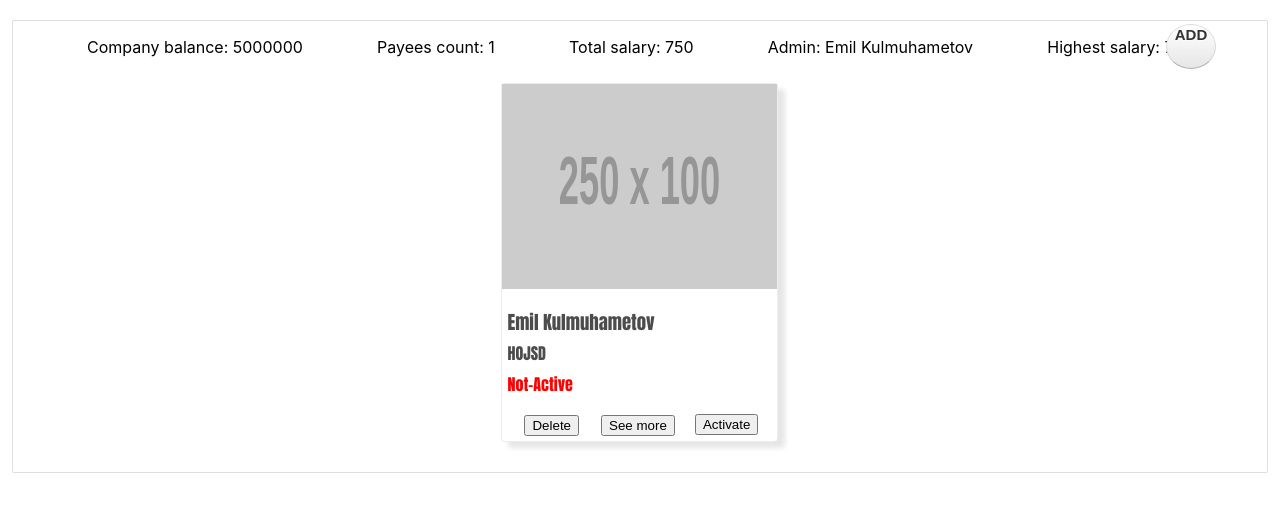
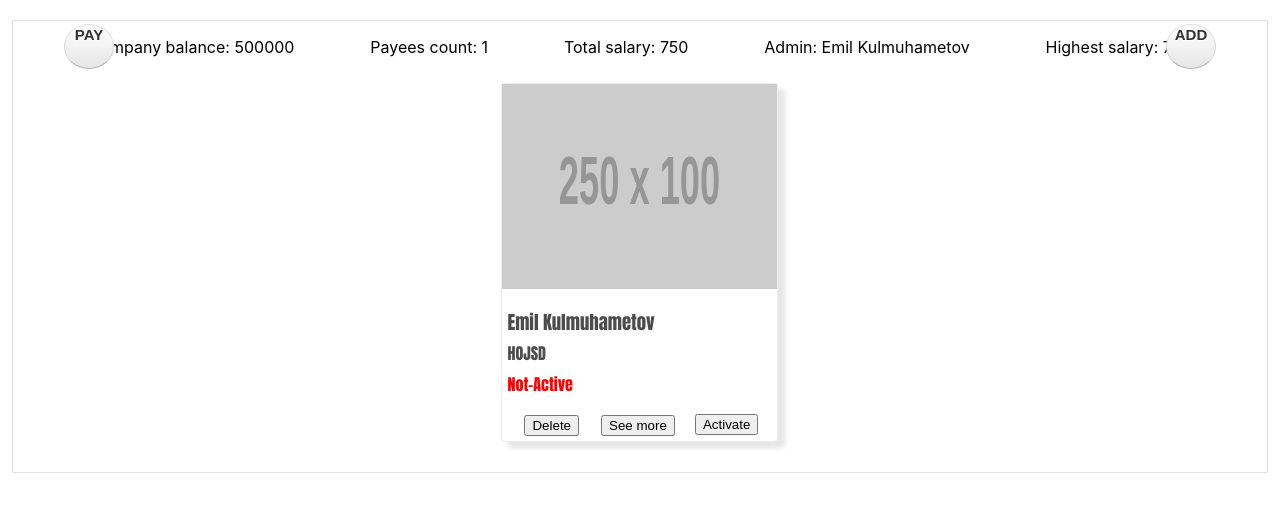
Before and after one commit to emiljj/vadim-react-js-payroll, a React (Create React App) app: page / in a window 1280 px wide. Shown: the top 512 px of the page. Built offline with nearby package versions, Linux system fonts and the light colour scheme.

Commit message:
Added company balance

```diff
--- a/src/containers/PayeesContainer/PayeePageHeader.tsx
+++ b/src/containers/PayeesContainer/PayeePageHeader.tsx
@@ -8,6 +8,7 @@ interface IPayeePageHeaderProps {
   adminNames: string;
   highestSalary: number;
   onAddButtonClick: () => void;
+  handlePayClick: () => void;
 }
 
 const PayeePageHeader = (props: IPayeePageHeaderProps) => {
@@ -18,10 +19,14 @@ const PayeePageHeader = (props: IPayeePageHeaderProps) => {
     adminNames,
     highestSalary,
     onAddButtonClick,
+    handlePayClick,
   } = props;
   return (
     <div className="payee-container__header">
       <div>
+        <button className="pay-button" onClick={handlePayClick}>
+          PAY
+        </button>
         <p>Company balance: {companyBalance} </p>
       </div>
       <div>
--- a/src/containers/PayeesContainer/payees.container.style.css
+++ b/src/containers/PayeesContainer/payees.container.style.css
@@ -2,7 +2,7 @@
   margin: 0 auto;
   width: 98%;
   background-color: #fff;
-  border: 1px solid rgba(0,0,0,.125);
+  border: 1px solid rgba(0, 0, 0, 0.125);
   border-radius: 2px;
   margin-top: 20px;
 }
@@ -20,3 +20,79 @@
   justify-content: space-evenly;
   flex-wrap: wrap;
 }
+
+.pay-button {
+  background: linear-gradient(to bottom, #ffffff, #e6e6e6) #f5f5f5 repeat-x;
+  border-color: rgba(0, 0, 0, 0.1) rgba(0, 0, 0, 0.1) #b3b3b3;
+  border-radius: 50%;
+  border-style: solid;
+  border-width: 1px;
+  box-shadow: 0 1px 0 rgba(255, 255, 255, 0.2) inset,
+    0 1px 2px rgba(0, 0, 0, 0.05);
+  color: #333333;
+  text-decoration: none;
+  display: flex;
+  font-size: 15px;
+  font-weight: 900;
+  width: 50px;
+  height: 45px;
+  line-height: 20px;
+  padding: 0px 12px;
+  justify-content: center;
+  text-shadow: 0 1px 1px rgba(255, 255, 255, 0.75);
+  position: absolute;
+  left: 5%;
+  top: 3%;
+  -webkit-transition-duration: 0.3s;
+  transition-duration: 0.3s;
+  -webkit-transition-property: -webkit-transform;
+  transition-property: transform;
+  -webkit-tap-highlight-color: rgba(0, 0, 0, 0);
+  -webkit-transform: translateZ(0);
+  -ms-transform: translateZ(0);
+  transform: translateZ(0);
+  box-shadow: 0 0 1px rgba(0, 0, 0, 0);
+}
+
+.pay-button:before {
+  pointer-events: none;
+  position: absolute;
+  z-index: -1;
+  content: '';
+  top: 100%;
+  right: 5%;
+  height: 10px;
+  width: 90%;
+  opacity: 0;
+  background: -webkit-radial-gradient(
+    center,
+    ellipse,
+    rgba(0, 0, 0, 0.35) 0%,
+    rgba(0, 0, 0, 0) 80%
+  );
+  background: radial-gradient(
+    ellipse at center,
+    rgba(0, 0, 0, 0.35) 0%,
+    rgba(0, 0, 0, 0) 80%
+  );
+  -webkit-transition-duration: 0.3s;
+  transition-duration: 0.3s;
+  -webkit-transition-property: -webkit-transform, opacity;
+  transition-property: transform, opacity;
+}
+
+.pay-button:hover {
+  -webkit-transform: translateY(-5px);
+  -ms-transform: translateY(-5px);
+  transform: translateY(-5px);
+}
+.pay-button:hover:before {
+  opacity: 1;
+  -webkit-transform: translateY(5px);
+  -ms-transform: translateY(5px);
+  transform: translateY(5px);
+}
+
+.pay-button:focus {
+  outline: none;
+}
--- a/src/containers/PayeesContainer/payees.container.tsx
+++ b/src/containers/PayeesContainer/payees.container.tsx
@@ -8,6 +8,7 @@ import {
   deletePayeeAction,
   activePayeeAction,
   deactivePayeeAction,
+  payPayeeAction,
 } from '../../core/actions';
 
 import './payees.container.style.css';
@@ -15,11 +16,13 @@ import PayeePageHeader from './PayeePageHeader';
 import { ActionCreator, AnyAction } from 'redux';
 
 interface IPayeeContainerProps {
+  companyBalance: number;
   payees: IPayee[];
   createPayeeAction: ActionCreator<AnyAction>;
   deletePayeeAction: ActionCreator<AnyAction>;
   activePayeeAction: ActionCreator<AnyAction>;
   deactivePayeeAction: ActionCreator<AnyAction>;
+  payPayeeAction: ActionCreator<AnyAction>;
 }
 
 interface IPayeeContainerState {
@@ -27,6 +30,7 @@ interface IPayeeContainerState {
   formOpened: boolean;
   activate: boolean;
   deactivate: boolean;
+  toPay: boolean;
 }
 
 class PayeesContainer extends React.Component<
@@ -39,6 +43,7 @@ class PayeesContainer extends React.Component<
     formClosed: true,
     activate: false,
     deactivate: true,
+    toPay: false,
   };
 
   calculatePayeesTotalSalary = (): number => {
@@ -119,22 +124,31 @@ class PayeesContainer extends React.Component<
     this.closeForm();
   };
 
-  handlePayClick = () => {
-    // TODO:
+  handlePayClick = (): number => {
+    const { payees } = this.props;
+    const totalSalary = payees.reduce(
+      (acc, item) => acc + Number(item.salary),
+      0
+    );
+    this.props.payPayeeAction(totalSalary);
+    this.setState({ toPay: true });
+    return totalSalary;
   };
 
   render() {
     const { activeId, formOpened } = this.state;
-    const { payees } = this.props;
+    const { payees, companyBalance } = this.props;
+    console.log('props', this.props);
     return (
       <div className="payee-container">
         <PayeePageHeader
-          companyBalance={5000000}
+          companyBalance={companyBalance}
           payeesCount={payees.length}
           totalSalary={this.calculatePayeesTotalSalary()}
           adminNames={this.getUsersAdminsListNames()}
           highestSalary={this.findHighestSalary()}
           onAddButtonClick={this.openForm}
+          handlePayClick={() => this.handlePayClick()}
         />
         {!formOpened ? (
           <div className="payee-container__payees-list">
@@ -177,6 +191,7 @@ const dispatchToProps = {
   createPayeeAction,
   activePayeeAction,
   deactivePayeeAction,
+  payPayeeAction,
 };
 
 export default connect(mapStateToProps, dispatchToProps)(PayeesContainer);
--- a/src/core/actions.ts
+++ b/src/core/actions.ts
@@ -2,6 +2,7 @@ import { CREATE_PAYEE } from './constants';
 import { DELETE_PAYEE } from './constants';
 import { ACTIVE_PAYEE } from './constants';
 import { DEACTIVATE_PAYEE } from './constants';
+import { PAY_PAYEE } from './constants';
 
 export const createPayeeAction = (payload: any) => ({
   type: CREATE_PAYEE,
@@ -22,3 +23,8 @@ export const deactivePayeeAction = (payload: any) => ({
   type: DEACTIVATE_PAYEE,
   payload,
 });
+
+export const payPayeeAction = (payload: any) => ({
+  type: PAY_PAYEE,
+  payload,
+});
--- a/src/core/constants.ts
+++ b/src/core/constants.ts
@@ -2,3 +2,4 @@ export const CREATE_PAYEE = 'CREATE_PAYEE';
 export const DELETE_PAYEE = 'DELETE_PAYEE';
 export const ACTIVE_PAYEE = 'ACTIVE_PAYEE';
 export const DEACTIVATE_PAYEE = 'DEACTIVATE_PAYEE';
+export const PAY_PAYEE = 'PAY_PAYEE';
--- a/src/core/reducer.ts
+++ b/src/core/reducer.ts
@@ -49,6 +49,11 @@ const payees = (state = initialState, action: AnyAction) => {
 };
 
 const companyBalance = (state = 500000, action: AnyAction) => {
+  if (action.type === 'PAY_PAYEE') {
+    let balance = state;
+    balance = balance - action.payload;
+    return balance;
+  }
   return state;
 };
 
```
